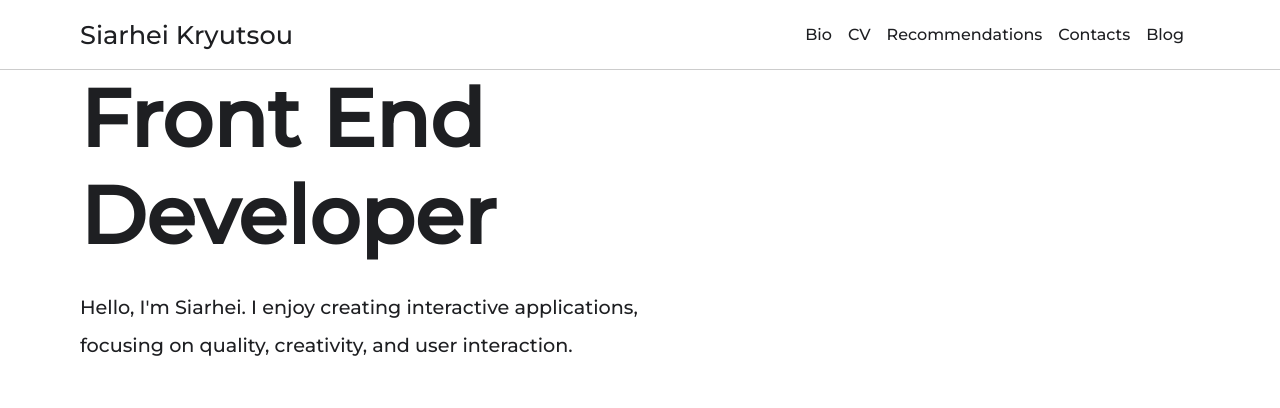
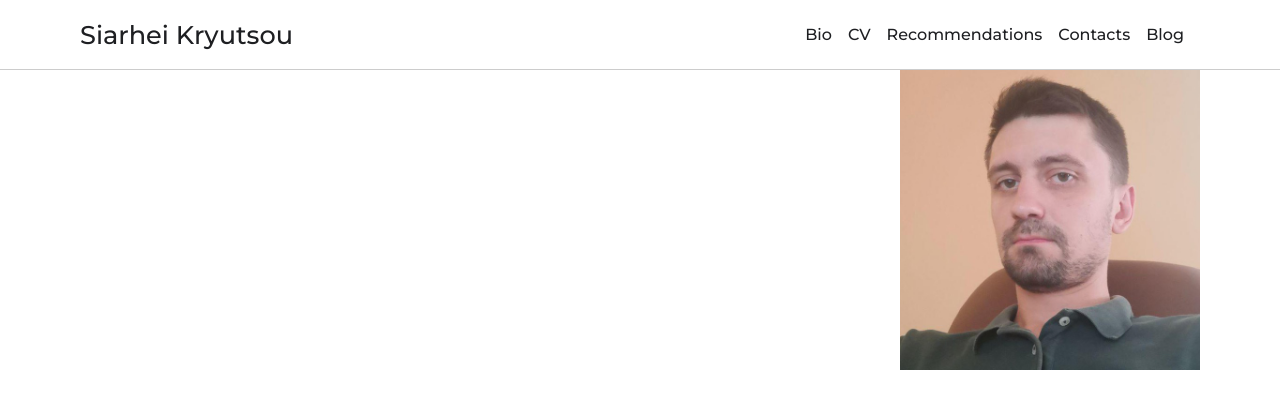
Before and after one commit to siarheikryutsou/sergeykrivtsov, a React (Create React App) app: page / in a window 1280 px wide. Shown: the top 408 px of the page. Built offline with nearby package versions, Linux system fonts and the light colour scheme.

Commit message:
Added translations to main page; Added photo

```diff
--- a/src/pages/main/PageMain.tsx
+++ b/src/pages/main/PageMain.tsx
@@ -1,15 +1,24 @@
-import React from 'react';
+import React, {useContext} from 'react';
 import styles from "./styles.module.css";
+import {ContextLng} from "../../app/ContextLng";
 
 const PageMain = () => {
+    const {translations} = useContext(ContextLng);
 
-    document.title = "Sergey Krivtsov | Front End Developer";
+    document.title = `${translations?.myName} | Front End Developer`;
+
+    function createMarkup(htmlText:string | undefined) {
+        return {__html: htmlText || ""};
+    }
 
     return (
         <div id="pageMain" className={styles.pageMain}>
+            <article className={styles.headingArticle}>
+                <h1 className={styles.mainHeading} aria-label={translations?.specialization} dangerouslySetInnerHTML={createMarkup(translations?.mainPageHeading)} />
+                <p className={styles.mainHeadingSub}>{translations?.mainDescription}</p>
+            </article>
             <article>
-                <h1 className={styles.mainHeading} aria-label="Front end developer">Front End<br/>Developer</h1>
-                <p className={styles.mainHeadingSub}>Hello, I'm Siarhei. I enjoy creating interactive applications, focusing on quality, creativity, and user interaction.</p>
+                <img className={styles.photo} src="/imgs/me.jpg" alt="Siarhei Kryutsou" />
             </article>
         </div>
     );
```
Also changed, not shown: public/imgs/me.jpg (added).
